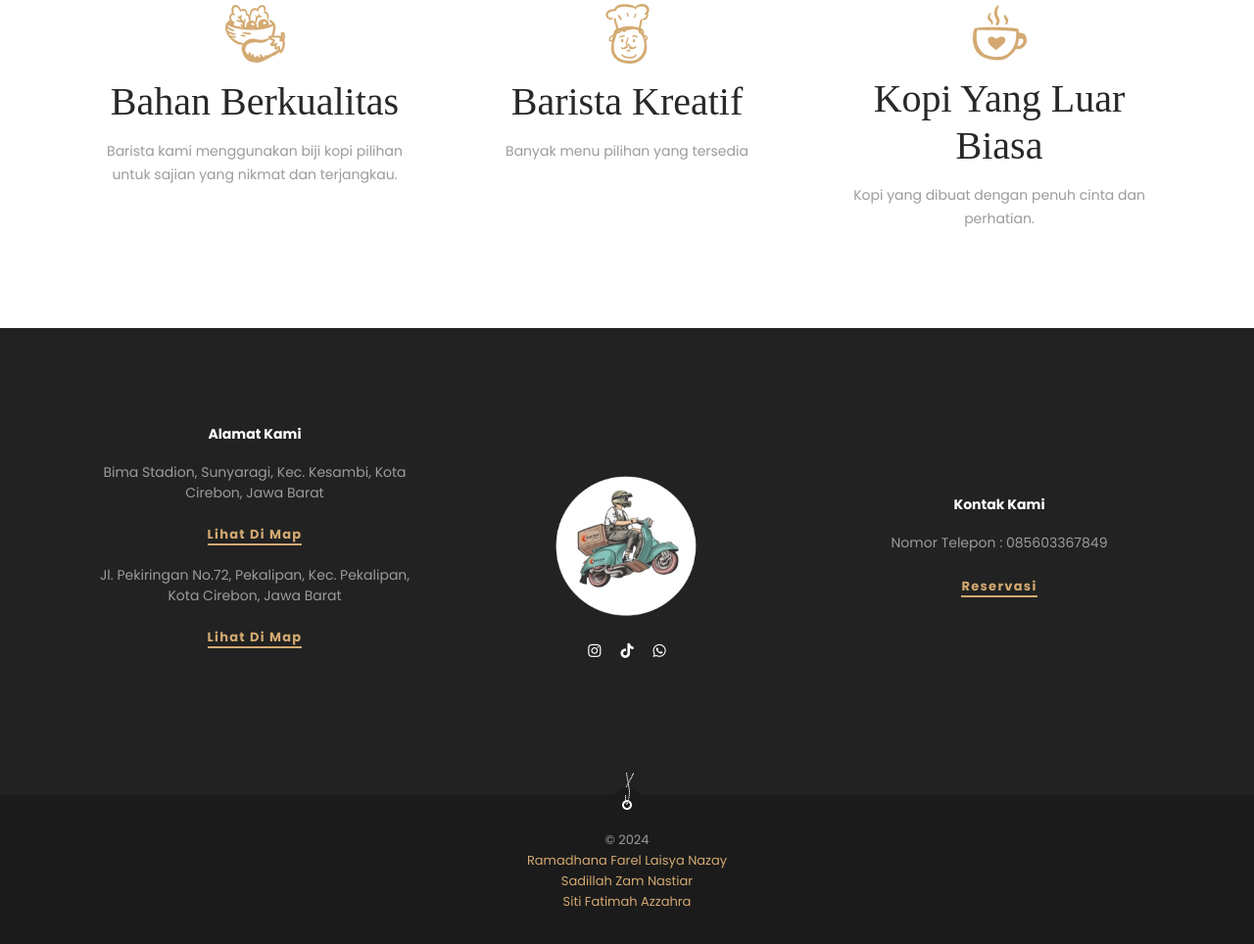
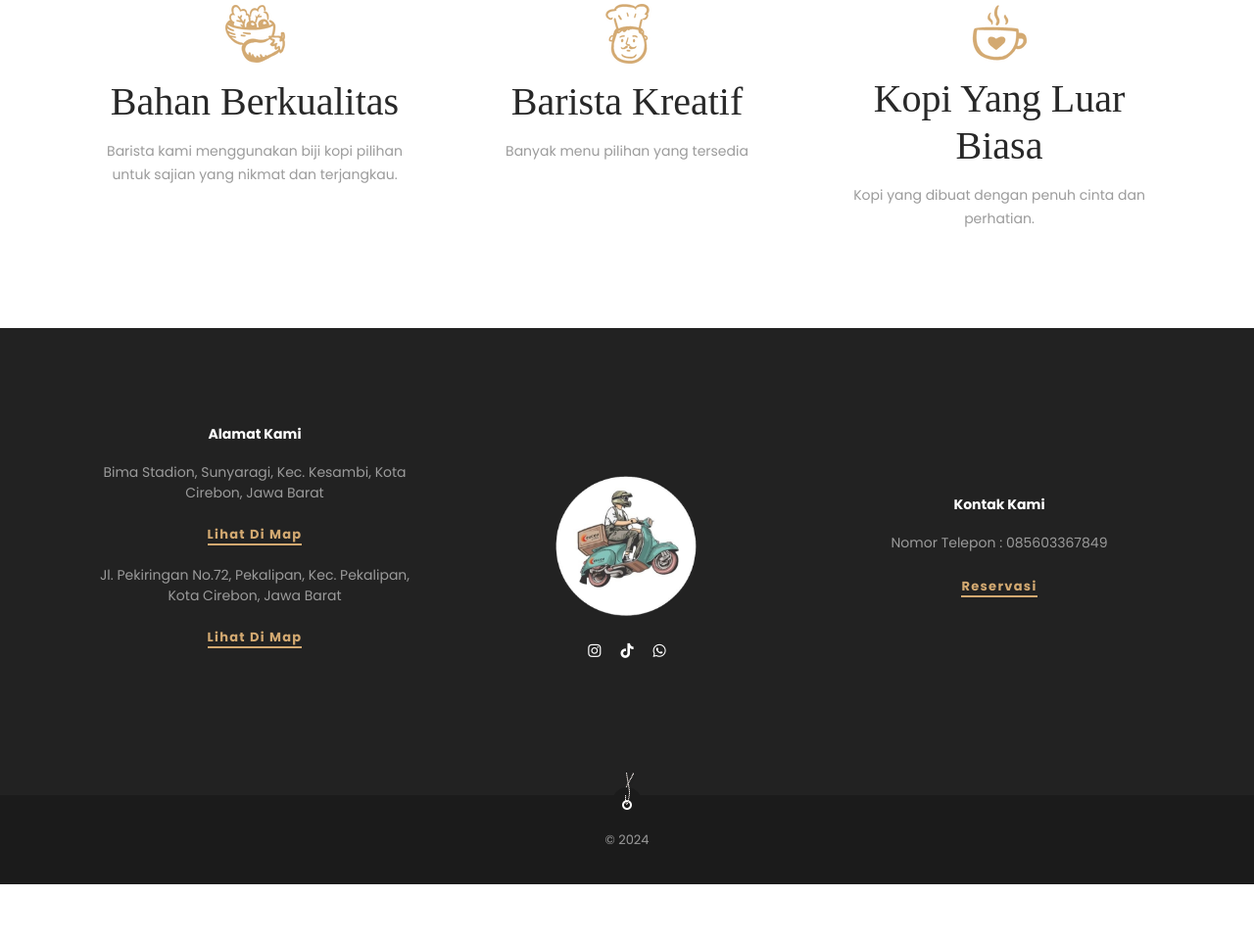
Before and after one commit to kopi-vespa/kopves, a plain HTML site: page cerita-kita.html in a window 1280 px wide. Shown: the part 2016-2980 px from the top of the page at 98% size. After the commit the page ends 2919 px from the top, so only its background shows below. Drawn offline with Linux system fonts and the light colour scheme; a web font is replaced by a local one.

Commit message:
Hilangin nama kelompok

```diff
--- a/cerita-kita.html
+++ b/cerita-kita.html
@@ -233,9 +233,9 @@
             <div class="col-sm-12 col-md-12 col-lg-12">
               <div class="footer__copyright">
                 <span>&copy; 2024 </span><br>
-                <a href="https://www.instagram.com/frllsy_/" target="_blank" class="color-theme">Ramadhana Farel Laisya Nazay</a><br>
+                <!-- <a href="https://www.instagram.com/frllsy_/" target="_blank" class="color-theme">Ramadhana Farel Laisya Nazay</a><br>
                 <a href="https://www.instagram.com/sadill_zn/" target="_blank" class="color-theme">Sadillah Zam Nastiar</a><br>
-                <a href="https://www.instagram.com/azzhze/" target="_blank" class="color-theme">Siti Fatimah Azzahra</a>
+                <a href="https://www.instagram.com/azzhze/" target="_blank" class="color-theme">Siti Fatimah Azzahra</a> -->
               </div>
             </div>
           </div><!-- /.row -->
```
Also changed, not shown: galeri-foto.html (+2 -2 lines), index.html (+2 -2 lines), kontak.html (+2 -2 lines), surat-izin.html (+2 -2 lines), varian-menu.html (+2 -2 lines).
